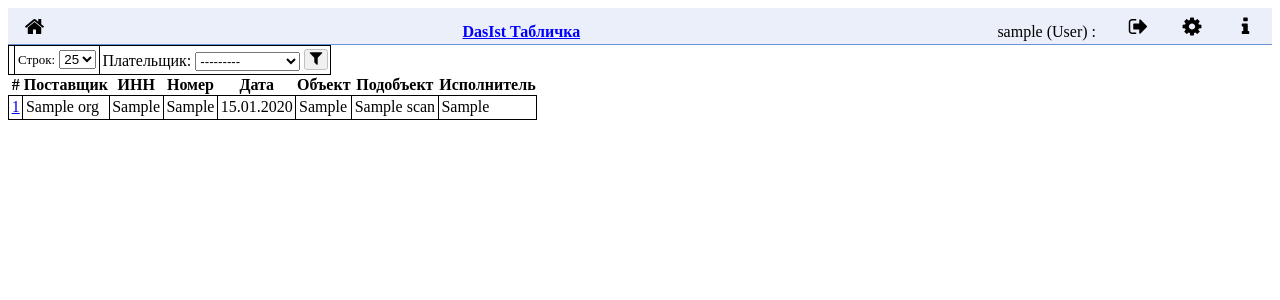
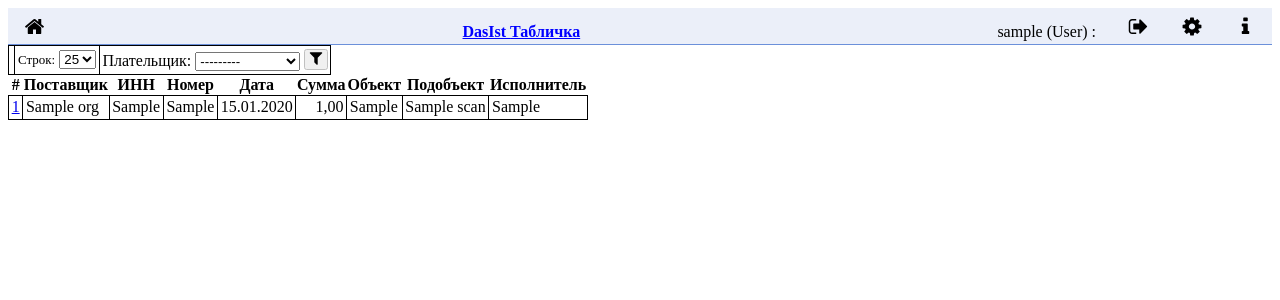
Before and after one commit to tieugene/dasist, a Django app: page /ledger/ in a window 1280 px wide. Shown: the top 300 px of the page. Run offline with Django 3.2, Linux system fonts and the light colour scheme; a user stored in the database is signed in; tables that the repository leaves empty hold one stand-in row (values such as "Sample post"); parts of the project's set-up code (start-up, migrations or seed data) failed here and were passed over; some libraries are stand-ins or nearby versions.

Commit message:
Ledger: 'sum' columnt added

```diff
--- a/templates/ledger/list.html
+++ b/templates/ledger/list.html
@@ -35,6 +35,7 @@
   <th> ИНН </th>
   <th> Номер </th>
   <th> Дата </th>
+  <th> Сумма </th>
   <th> Объект </th>
   <th> Подобъект </th>
   <th> Исполнитель </th>
@@ -50,6 +51,7 @@
   <td nowrap>{{ object.scan.shipper.inn|default:"---" }}</td>
   <td nowrap>{{ object.scan.no }}</td>
   <td nowrap>{{ object.scan.date|date:"d.m.Y" }}</td>
+  <td nowrap align="right">{{ object.scan.sum }}</td>
   <td nowrap>{{ object.scan.place }}</td>
   <td nowrap>{{ object.scan.subject|default:"---" }}</td>
   <td nowrap>{{ object.scan.event_set.all.first.get_approve_lname }}</td>
@@ -60,6 +62,7 @@
   <td nowrap>{{ object.bill.shipper.inn }}</td>
   <td nowrap>{{ object.bill.billno }}</td>
   <td nowrap>{{ object.bill.billdate|date:"d.m.Y" }}</td>
+  <td nowrap align="right">{{ object.bill.billsum }}</td>
   <td nowrap>{{ object.bill.place }}</td>
   <td nowrap>{{ object.bill.subject|default:"---" }}</td>
   <td nowrap>{{ object.bill.assign.user.last_name }}</td>
```
